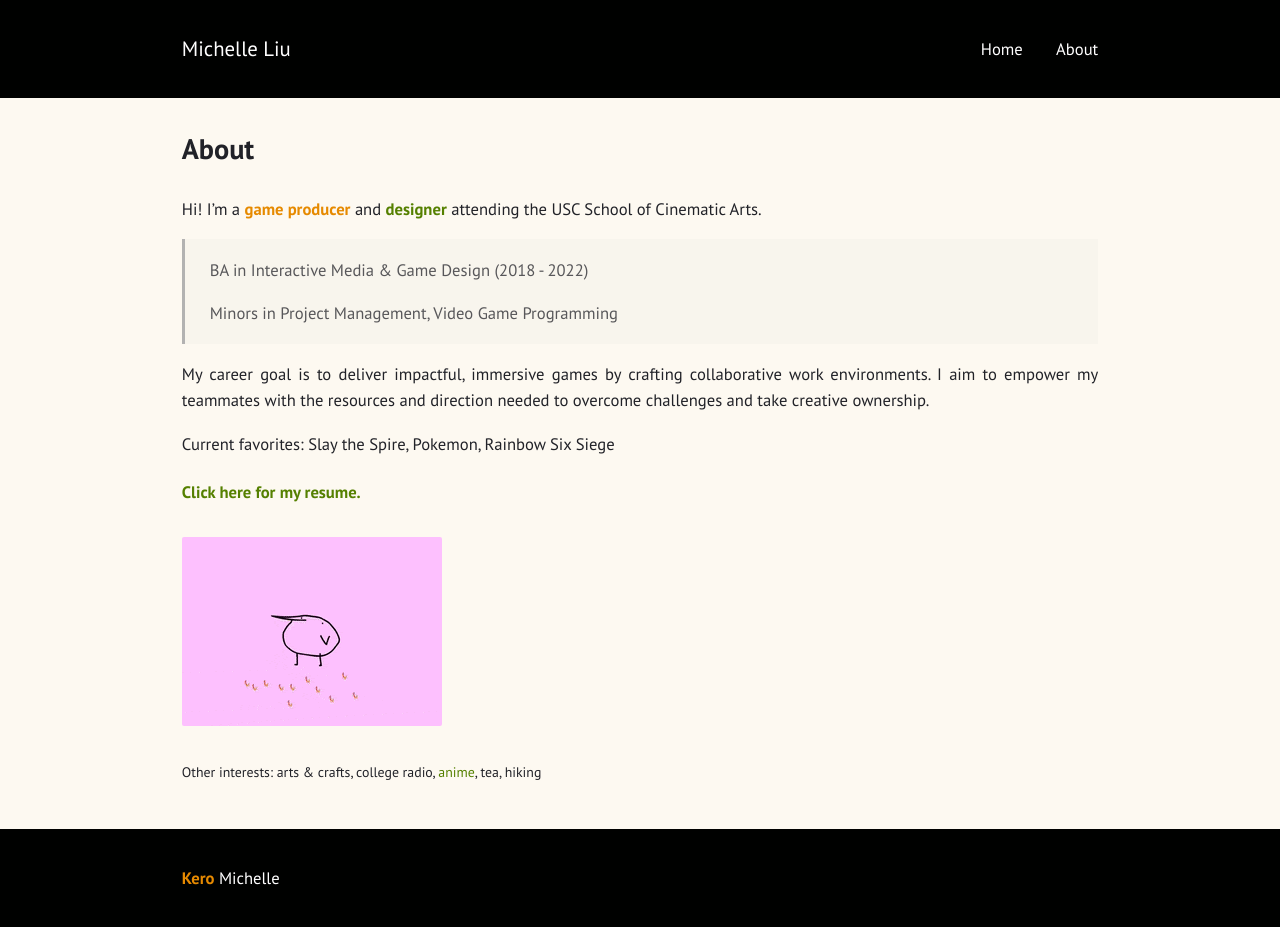
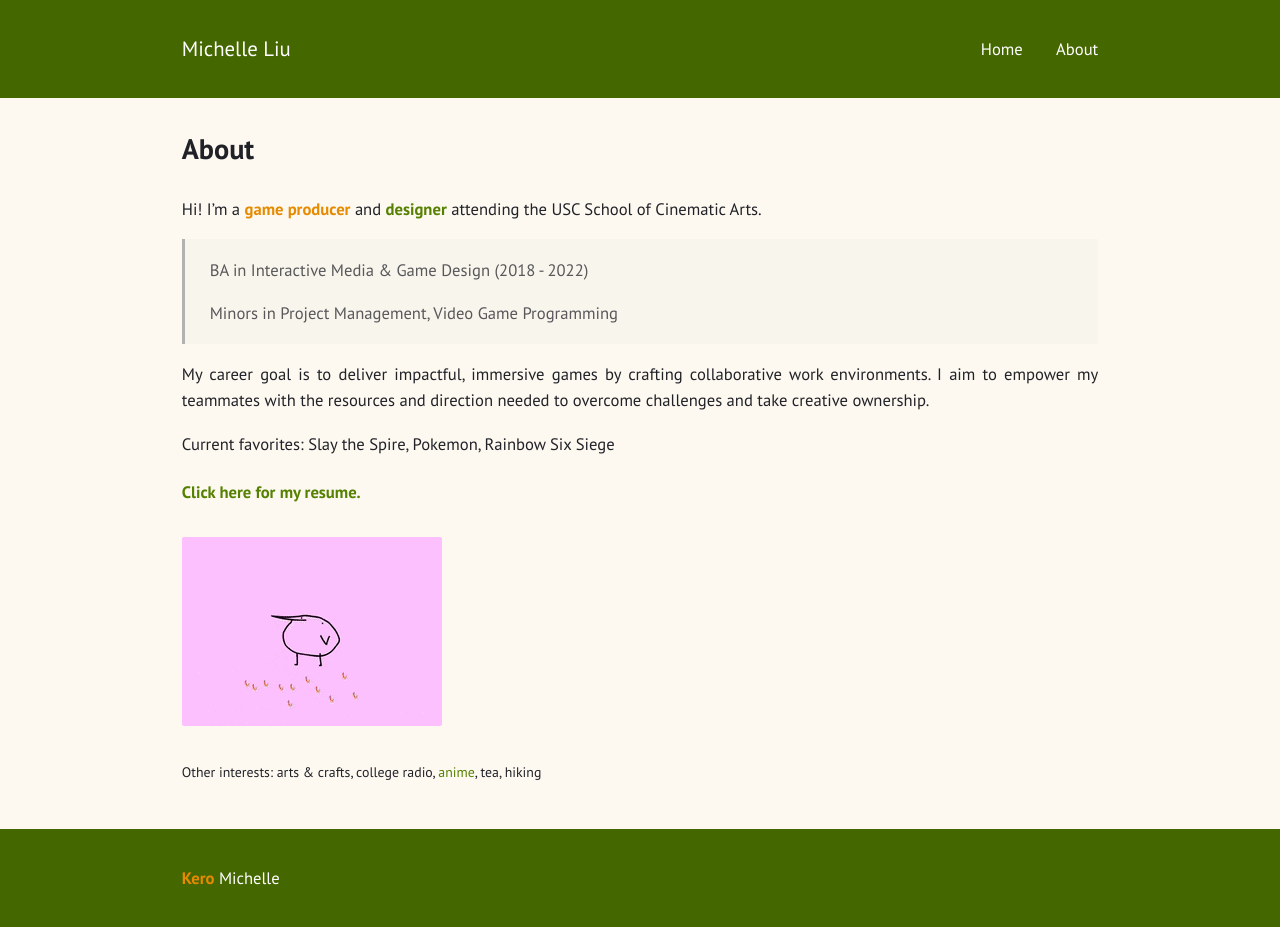
Before and after one commit to KeroMichelle/KeroMichelle.github.io, a Jekyll site: the page built from about-alt.md, in a window 1280 px wide. Built offline with Jekyll 4.4.1, drawn with Linux system fonts in a browser that asks for light colours.

Commit message:
Green hue tweak

```diff
--- a/assets/css/frame.sass
+++ b/assets/css/frame.sass
@@ -13,7 +13,7 @@ body
   box-shadow: 0 0 .3em lighten($dark, 65%)
 
 body > header, body > footer
-  background: darken($green, 25%)
+  background: darken($green, 5%)
   color: $light
 
 @media (min-width: 32em)
```
